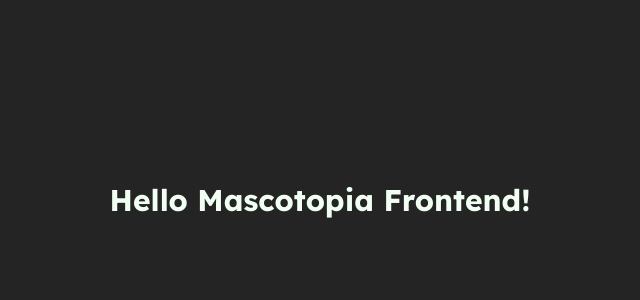
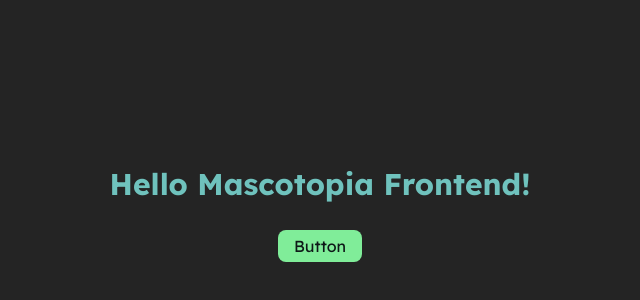
Before and after one commit to mquintanau/mascotopia_fe, a React (Vite) app in the folder view/: page / in a window 1280 px wide. Shown: the part 200-500 px from the top of the page, without its empty margins (320-960 px from the left). Built offline with nearby package versions, Linux system fonts and the light colour scheme.

Commit message:
Añade componente botón básico

```diff
--- a/view/src/App.jsx
+++ b/view/src/App.jsx
@@ -1,11 +1,13 @@
 import "./App.css";
+import Button from "./components/Button/Button";
 
 function App() {
   return (
     <>
-      <h1 className="m-4 p-3 text-3xl font-bold text-main">
+      <h1 className="m-4 p-3 text-3xl font-bold text-secondary">
         Hello Mascotopia Frontend!
       </h1>
+      <Button />
     </>
   );
 }
--- /dev/null
+++ b/view/src/components/Button/Button.jsx
@@ -0,0 +1,11 @@
+import React from "react";
+
+const Button = () => {
+  return (
+    <button className="rounded-lg bg-primary px-4 py-1 text-black hover:bg-main hover:text-primary">
+      Button
+    </button>
+  );
+};
+
+export default Button;
```
